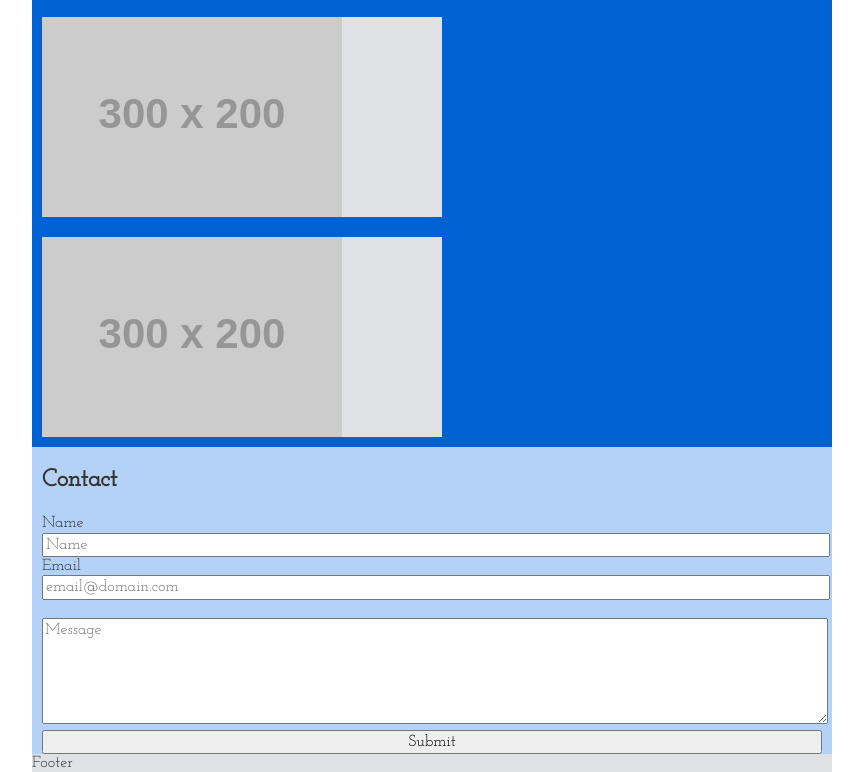
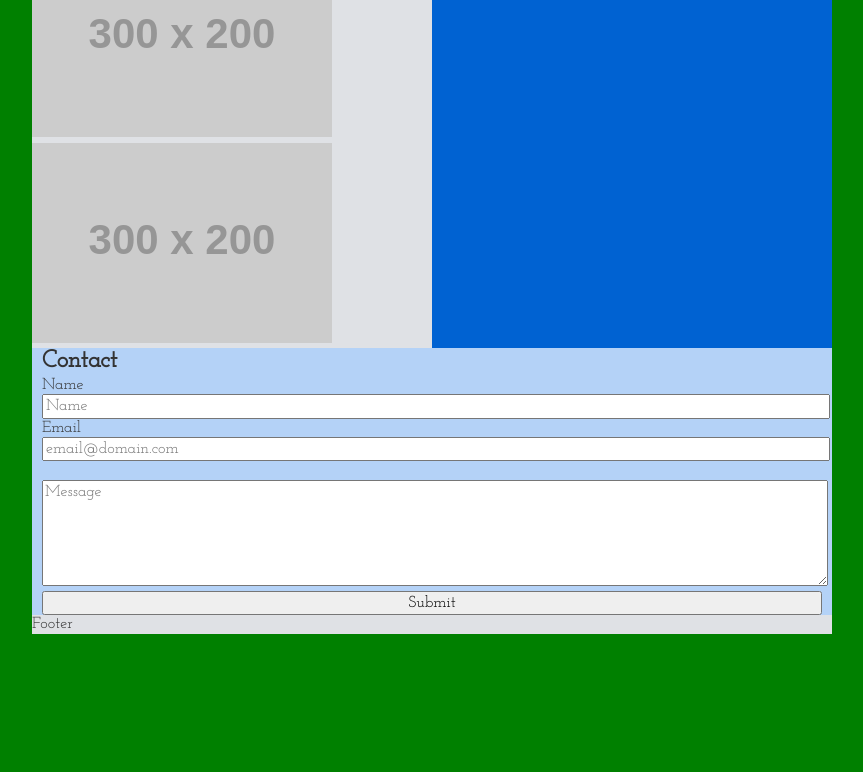
Before and after one commit to franciscojgtz/Portfolio-Site, a plain HTML site: page index.html in a window 1280 px wide. Shown: the part 360-1132 px from the top of the page, without its empty margins (208-1071 px from the left). After the commit the page ends 994 px from the top, so only its background shows below. Drawn offline with nearby package versions, Linux system fonts and the light colour scheme; placeholder pictures from the web are drawn by us.

Commit message:
Clean up main.css

```diff
--- a/css/main.css
+++ b/css/main.css
@@ -1,4 +1,3 @@
-
 body {
   margin: 0;
   font-family: 'Josefin Slab', serif;
@@ -10,61 +9,58 @@ img, embed, object, video {
 }
 
 .main {
-	margin: 0;
-	padding: 0px;
+
 }
 
 .wrapper {
-	width: 100%;
-	display: flex;
-	flex-flow: row wrap;
-	align-items: center;
-  justify-content: justify;
+
 }
 
 header, #portfolio, #contact, footer {
-	width: 100%;
-	box-sizing: border-box;
+
 }
 
 h1, h2, h3, h4, h5, h6, h7 {
-	padding: 0 10px;
+  margin: 0 10px;/*check this margin*/
 }
 
-/*HEADER*/
 header {
 	color: #ddd;
   background-color: #003476;
-  text-align: center;
 }
 
 header h1 {
-	margin: 5px 0;
+
 }
 
 header h2 {
-	margin: 5px 0;
+
 }
+
 
 /*PORTFOLIO*/
 #portfolio {
 	color: #ddd;
   background-color: #0062d2;
+
 }
 
 #portfolio h2 {
 
 }
 
+.projects-wrapper {
+  width: 100%;
+  display: flex;
+  flex-flow: row wrap;
+}
+
 .project {
+  box-sizing: border-box;
   width: 100%;
-	height: 200px;
   color: #333;
   background-color: #dfe1e5;
-  margin: 10px;
-  box-sizing: border-box;
 }
-
 
 /*CONTACT*/
 #contact {
@@ -73,7 +69,7 @@ header h2 {
 }
 
 #contact form {
-	padding: 0 10px;
+  margin: 0 10px;
 }
 
 #contact form textarea{
@@ -92,13 +88,20 @@ footer {
 }
 
 @media (min-width: 600px) {
+  body {
+    background-color: red;
+  }
+
   .project {
-  	box-sizing: border-box;
     width: 50%;
   }
 }
 
 @media (min-width: 800px) {
+  body {
+    background-color: green;
+  }
+
   .main {
     width: 800px;
     margin-left: auto;
```
Lines whose indentation alone changed are shown as unchanged.
